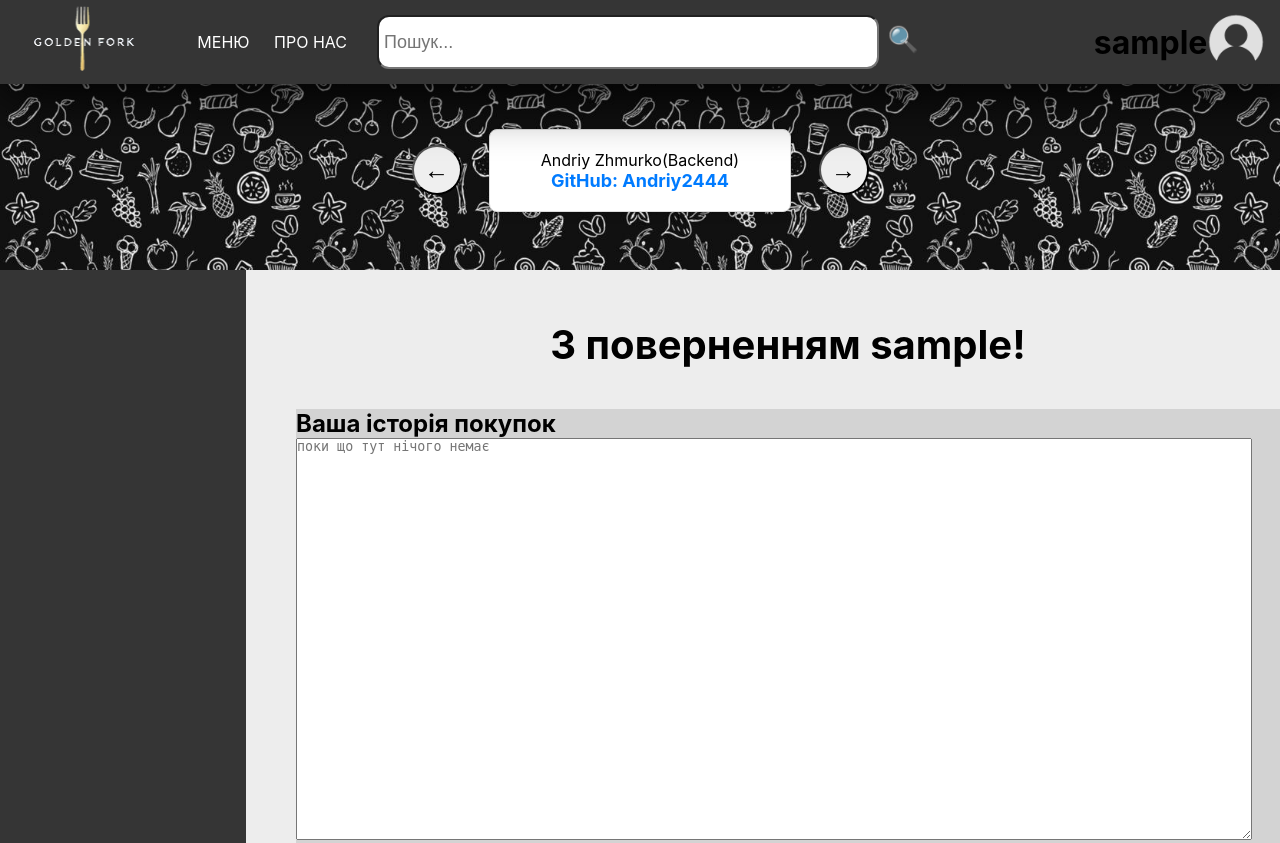
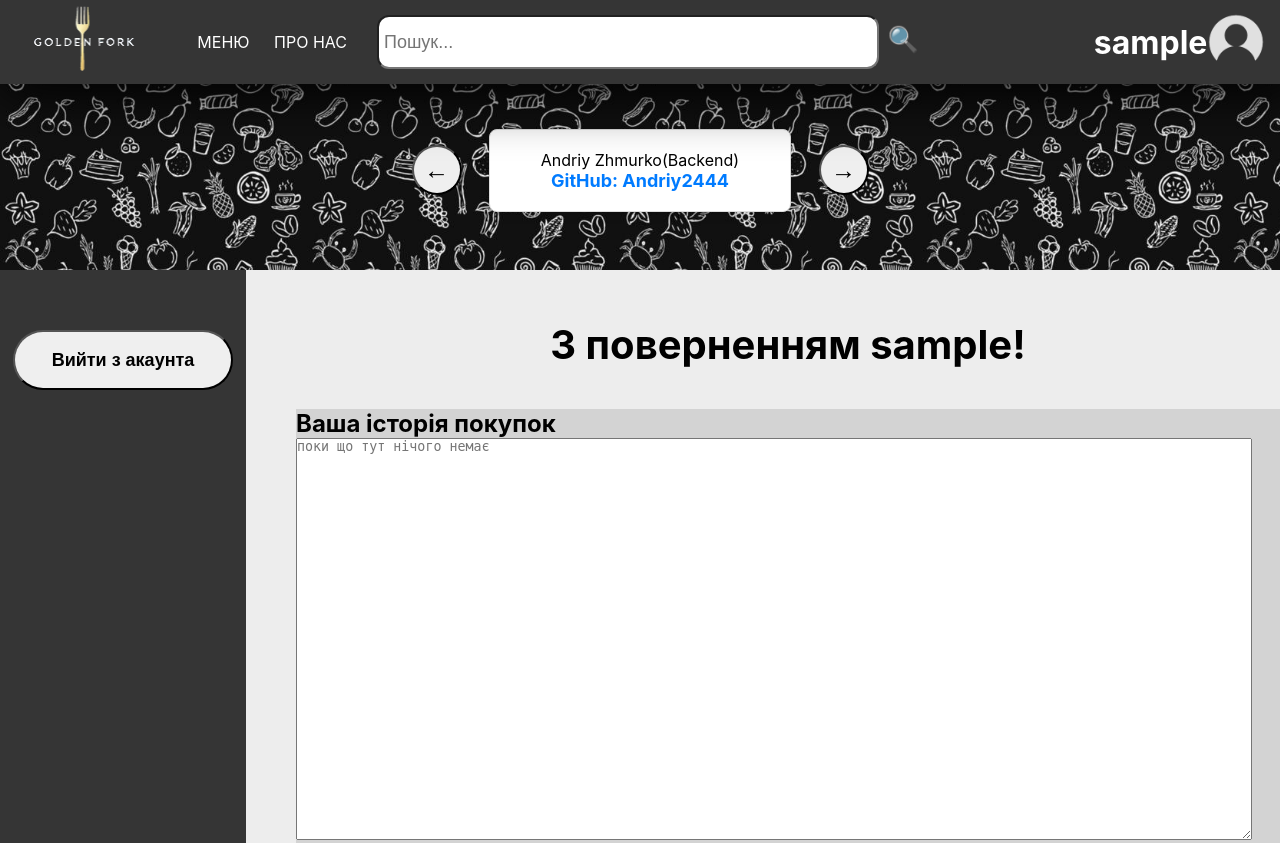
Before and after one commit to Cyxariki-team/restaurant-website, a Flask app: page /user-account in a window 1280 px wide. Shown: the top 843 px of the page. Run offline with Flask 3, Linux system fonts and the light colour scheme; the visitor is signed in with stand-in values (Sample User, id 1); parts of the project's set-up code (start-up, migrations or seed data) failed here and were passed over.

Commit message:
Add log out

```diff
--- a/app.py
+++ b/app.py
@@ -159,6 +159,9 @@ def menu():
 def user_account():
     username = session.get('username')
 
+    if request.method == "POST":
+        session.clear()
+        return redirect(url_for("login"))
     return render_template("user-account.html", username=username)
 
 
--- a/static/css/style.css
+++ b/static/css/style.css
@@ -72,6 +72,7 @@ body {
     display: block;
     width: 20%;
     background-color: rgba(53, 53, 53, 1);
+    text-align: center;
 }
 
 .filter {
--- a/templates/menu.html
+++ b/templates/menu.html
@@ -47,7 +47,7 @@
             <button class="buy-button">Купити</button>
 
         </div>
-      <h1>{{ username }}</h1>
+      <h1 style="color:white;">{{ username }}</h1>
       <button onclick="window.location.href = '/user-account'" type="button" class="prof_logo">
         <img class="" src="../static/img/130-1300400_user-hd-png-download.png" alt="profile logo" height="100%">
       </button>
--- a/templates/user-account.html
+++ b/templates/user-account.html
@@ -27,7 +27,7 @@
         <a href="#cart" class="cart" onclick="bebra()">🛒</a>
         <span></span>
       </div>
-        <h1>{{ username }}</h1>
+        <h1 style="color:white;">{{ username }}</h1>
       <button onclick="window.location.href = '/user-account'" type="button" class="prof_logo">
         <img class="" src="../static/img/130-1300400_user-hd-png-download.png" alt="profile logo" height="100%">
       </button>
@@ -64,7 +64,9 @@
     <div id="main_menu" class="main_menu">
 
         <div class="filters_menu">
-
+            <form action="/user-account" method="POST">
+                <button type="submit" class="login_button">Вийти з акаунта</button>
+            </form>
         </div>
 
         <div class="account-menu">
```
